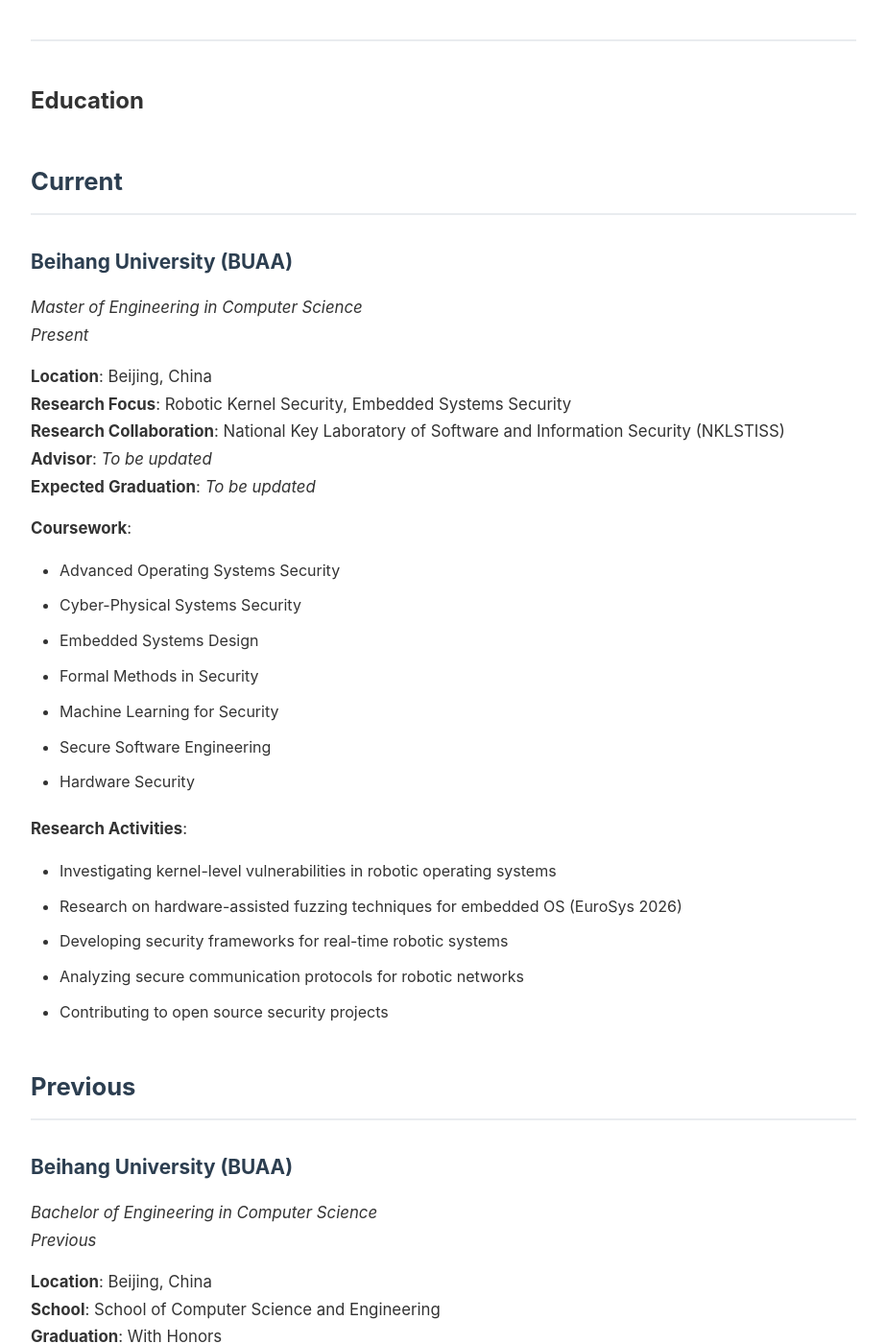
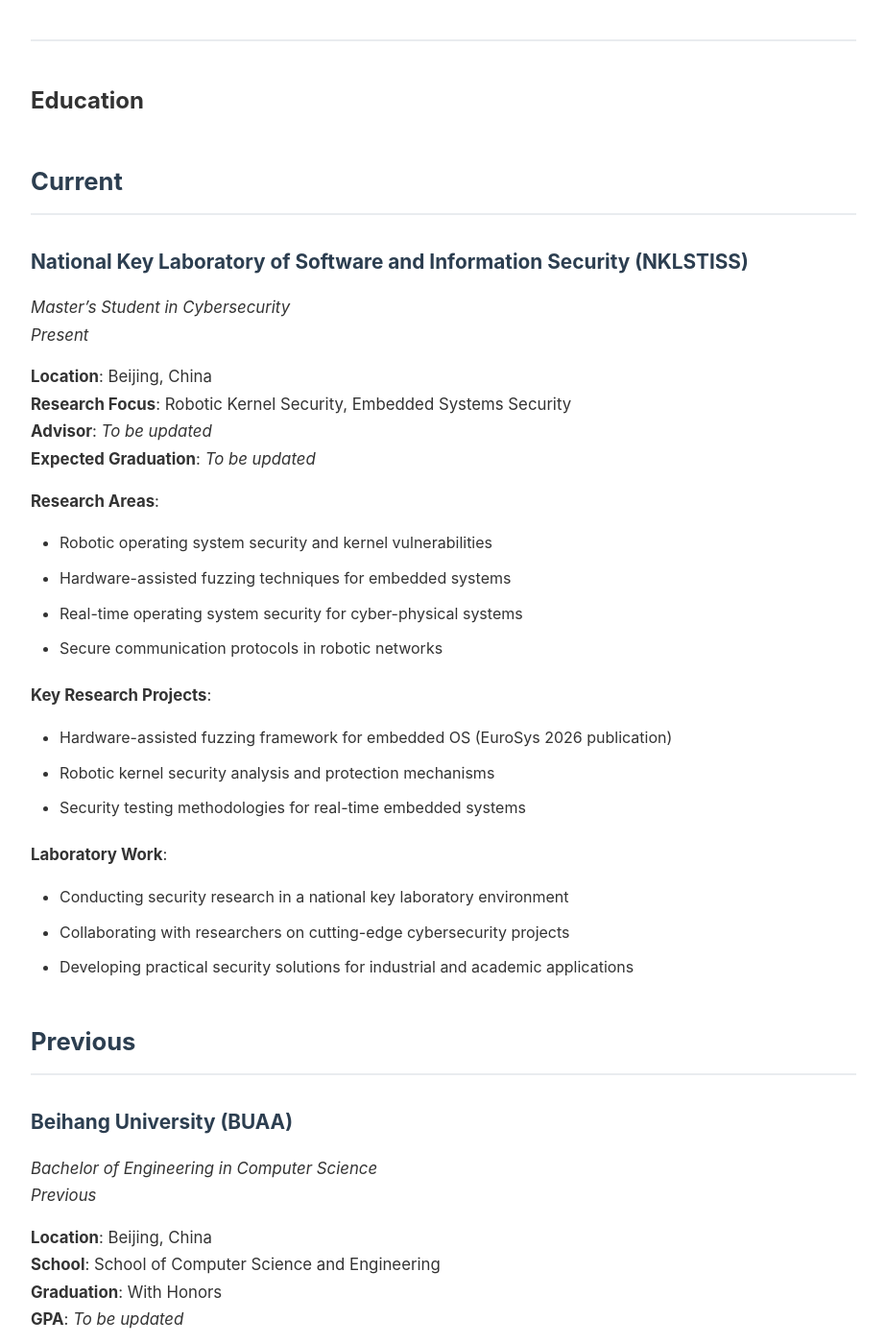
Before and after one commit to grubwithu/grubwithu.github.io, a Jekyll site: the page built from education.md, in a window 1280 px wide and 1400 px high, scrolled down 322 px. Shown: the whole window at 96% size, without its empty margins (178-1101 px from the left). Built offline with Jekyll 4.4.1, drawn with Linux system fonts in a browser that asks for light colours; some of the changed text lies outside the part shown.

Commit message:
Correct educational affiliation: Master's student at NKLSTISS Lab
- Updated all references: Master's studies at NKLSTISS Lab, not Beihang University
- Changed institution from 'Beihang University (BUAA) & NKLSTISS Lab' to 'NKLSTISS Lab | Master's Student'
- Updated education section: Master's Student in Cybersecurity at NKLSTISS Lab
- Corrected author affiliation in EuroSys 2026 paper to NKLSTISS Lab
- Updated site description and bio to reflect correct affiliation
- Removed incorrect references to university affiliation for current studies

```diff
--- a/_config.yml
+++ b/_config.yml
@@ -1,6 +1,6 @@
 # Site Settings
-title: "Qiming Guo - Personal Academic Homepage"
-description: "Cybersecurity Researcher | Robotic Kernel Security | Embedded Systems Security"
+title: "Qiming Guo - Cybersecurity Researcher"
+description: "Master's Student at NKLSTISS Lab | Robotic Kernel Security | Embedded Systems Security"
 baseurl: "" # the subpath of your site, e.g. /blog
 url: "https://grubwithu.github.io" # the base hostname & protocol for your site
 repository: "grubwithu/grubwithu.github.io"
@@ -35,7 +35,7 @@
 author:
   name: "Qiming Guo"
   email: "grub_49@163.com"
-  bio: "Cybersecurity Researcher | Robotic Kernel Security | Embedded Systems"
+  bio: "Master's Student at NKLSTISS Lab | Robotic Kernel Security | Embedded Systems Security"
   location: "Beijing, China"
   github: "grubwithu"
   linkedin: "" # leave empty for now
@@ -44,10 +44,10 @@
   orcid: "" # leave empty for now
 
 education:
-  - degree: "Master's Degree"
-    institution: "Beihang University (BUAA)"
+  - degree: "Master's Student in Cybersecurity"
+    institution: "National Key Laboratory of Software and Information Security (NKLSTISS)"
     year: "Present"
-    details: "Computer Science, Research collaboration with NKLSTISS Lab"
+    details: "Research Focus: Robotic Kernel Security & Embedded Systems Security"
   - degree: "Bachelor's Degree"
     institution: "Beihang University (BUAA)"
     year: "Previous"
--- a/education.md
+++ b/education.md
@@ -8,31 +8,30 @@
 
 ## Current
 
-### Beihang University (BUAA)
-*Master of Engineering in Computer Science*
+### National Key Laboratory of Software and Information Security (NKLSTISS)
+*Master's Student in Cybersecurity*
 *Present*
 
 **Location**: Beijing, China
 **Research Focus**: Robotic Kernel Security, Embedded Systems Security
-**Research Collaboration**: National Key Laboratory of Software and Information Security (NKLSTISS)
 **Advisor**: *To be updated*
 **Expected Graduation**: *To be updated*
 
-**Coursework**:
-- Advanced Operating Systems Security
-- Cyber-Physical Systems Security
-- Embedded Systems Design
-- Formal Methods in Security
-- Machine Learning for Security
-- Secure Software Engineering
-- Hardware Security
+**Research Areas**:
+- Robotic operating system security and kernel vulnerabilities
+- Hardware-assisted fuzzing techniques for embedded systems
+- Real-time operating system security for cyber-physical systems
+- Secure communication protocols in robotic networks
 
-**Research Activities**:
-- Investigating kernel-level vulnerabilities in robotic operating systems
-- Research on hardware-assisted fuzzing techniques for embedded OS (EuroSys 2026)
-- Developing security frameworks for real-time robotic systems
-- Analyzing secure communication protocols for robotic networks
-- Contributing to open source security projects
+**Key Research Projects**:
+- Hardware-assisted fuzzing framework for embedded OS (EuroSys 2026 publication)
+- Robotic kernel security analysis and protection mechanisms
+- Security testing methodologies for real-time embedded systems
+
+**Laboratory Work**:
+- Conducting security research in a national key laboratory environment
+- Collaborating with researchers on cutting-edge cybersecurity projects
+- Developing practical security solutions for industrial and academic applications
 
 ## Previous
 
```
Also changed, not shown: index.md (+14 -14 lines), publications.md (+1 -1 lines).
